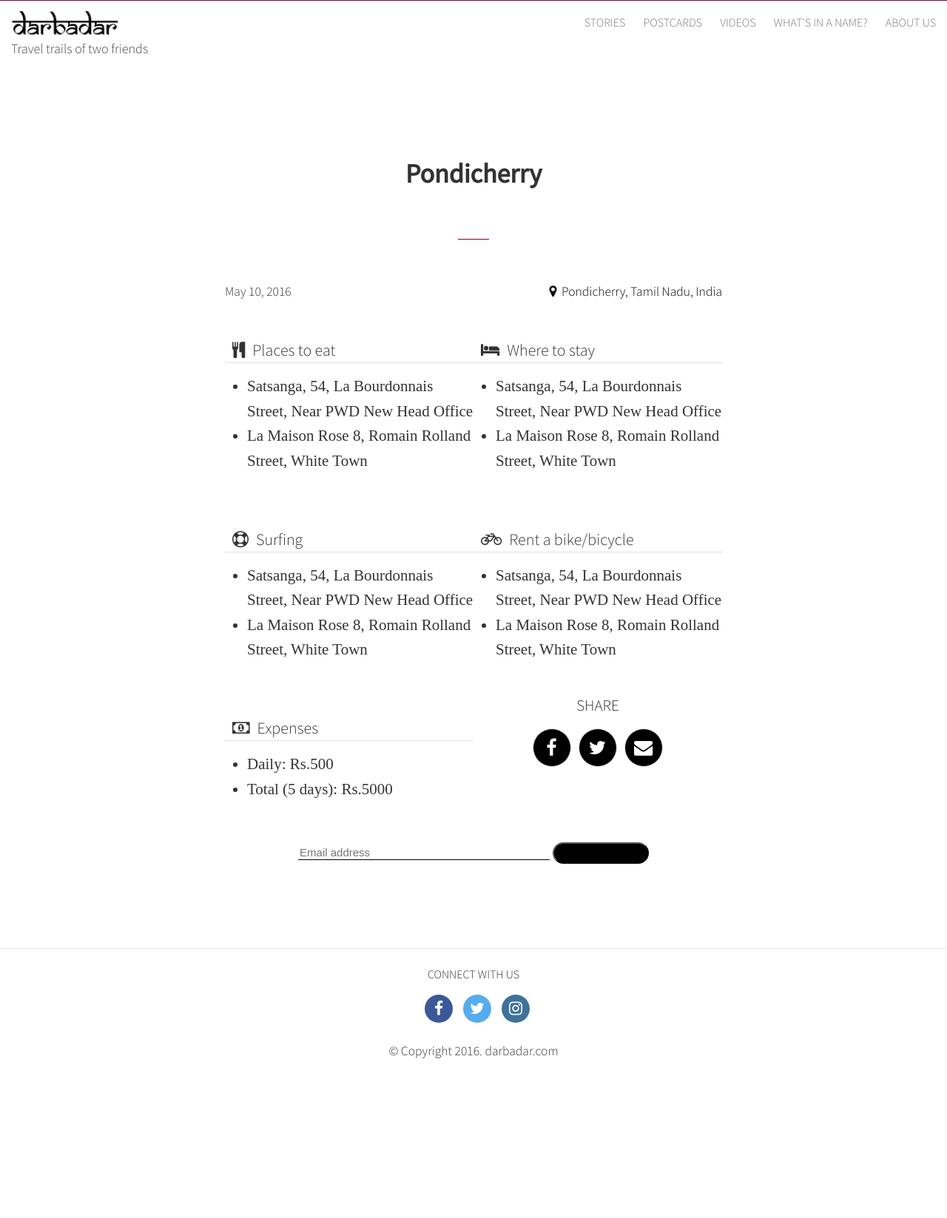
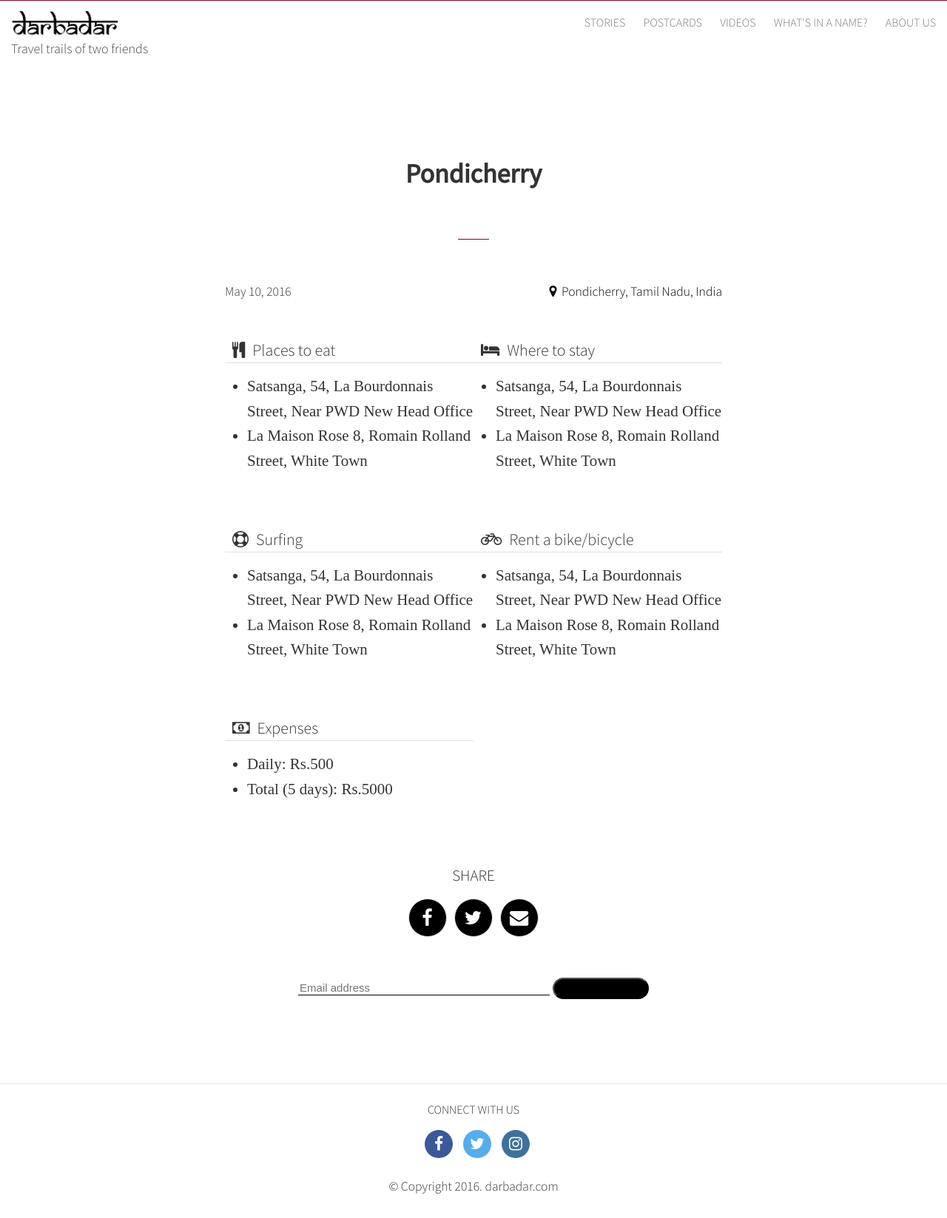
Before and after one commit to harshac/darbadar, a Jekyll site: the page built from _posts/guides/2016-05-10-dummy.md, in a window 1280 px wide. Shown: the whole page at 74% size. Built offline with Jekyll 4.4.1, drawn with Linux system fonts in a browser that asks for light colours; nearby versions of some CDN libraries; some web fonts are replaced; comment, search, counter and statistics services are not loaded; before the commit the page ends 1464 px from its top, so only the background shows below that.

Commit message:
Fixing overflow for guide

```diff
--- a/_sass/_guide.scss
+++ b/_sass/_guide.scss
@@ -29,6 +29,8 @@
         line-height: 1.6;
         margin-bottom: 2em;
     }
+
+    @extend %clearfix;
 }
 
 .guide-section {
@@ -36,7 +38,6 @@
         width: 50%;
         float: left;
     }
-    @extend %clearfix;
 }
 
 
```
